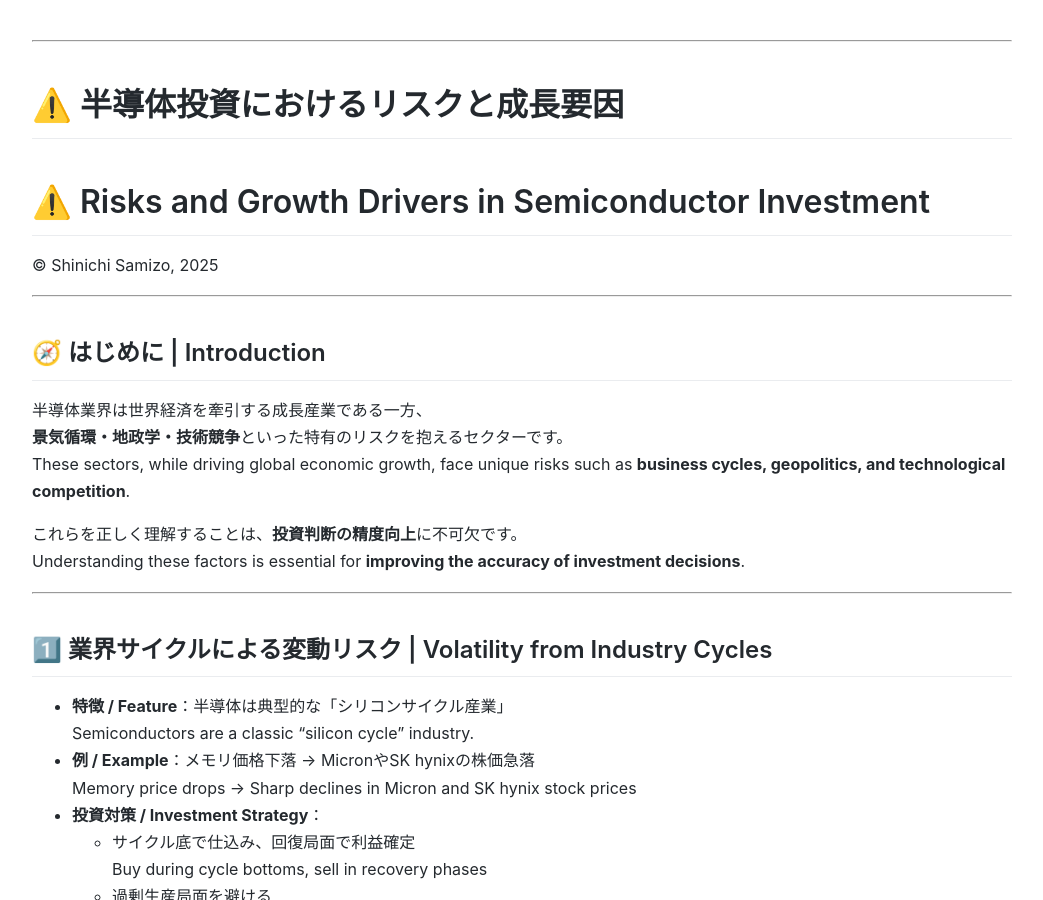
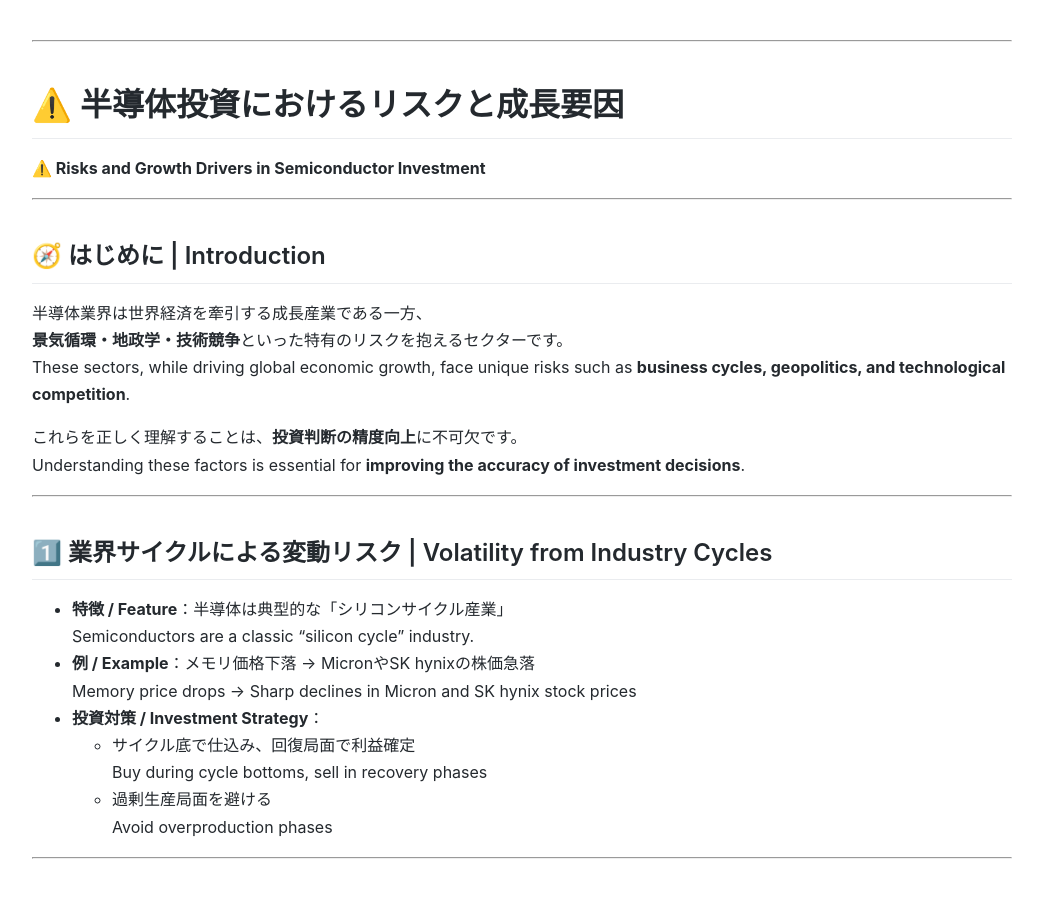
Before and after one commit to Samizo-AITL/Edusemi-Plus, a Jekyll site: the page built from investment/investment_risks.md, in a window 1280 px wide and 900 px high. Shown: the whole window, without its empty margins (118-1161 px from the left). Built offline with Jekyll 4.4.1, drawn with Linux system fonts in a browser that asks for light colours.

Commit message:
Update investment_risks.md

```diff
--- a/investment/investment_risks.md
+++ b/investment/investment_risks.md
@@ -6,8 +6,7 @@ title: 半導体投資におけるリスクと成長要因 / Risks and Growth Dr
 ---
 
 # ⚠️ 半導体投資におけるリスクと成長要因
-# ⚠️ Risks and Growth Drivers in Semiconductor Investment
-© Shinichi Samizo, 2025
+**⚠️ Risks and Growth Drivers in Semiconductor Investment**
 
 ---
 
```
